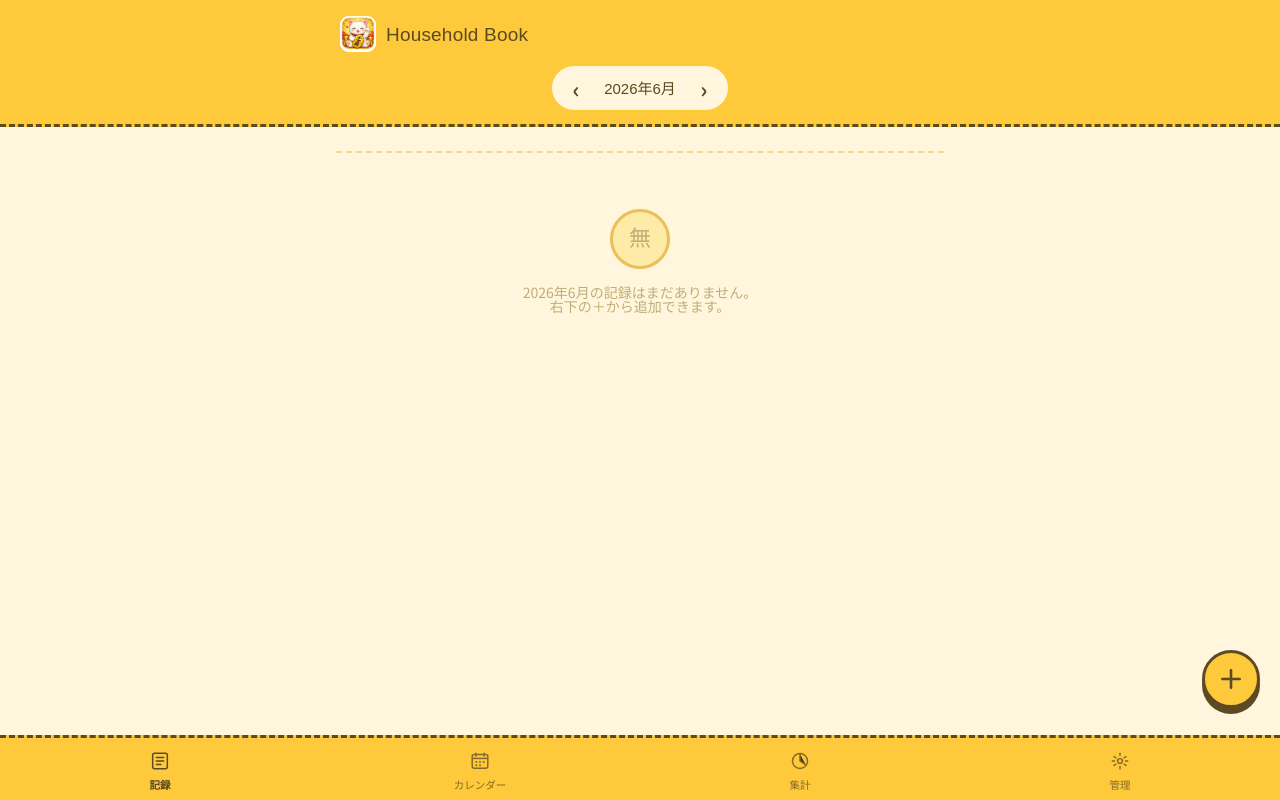
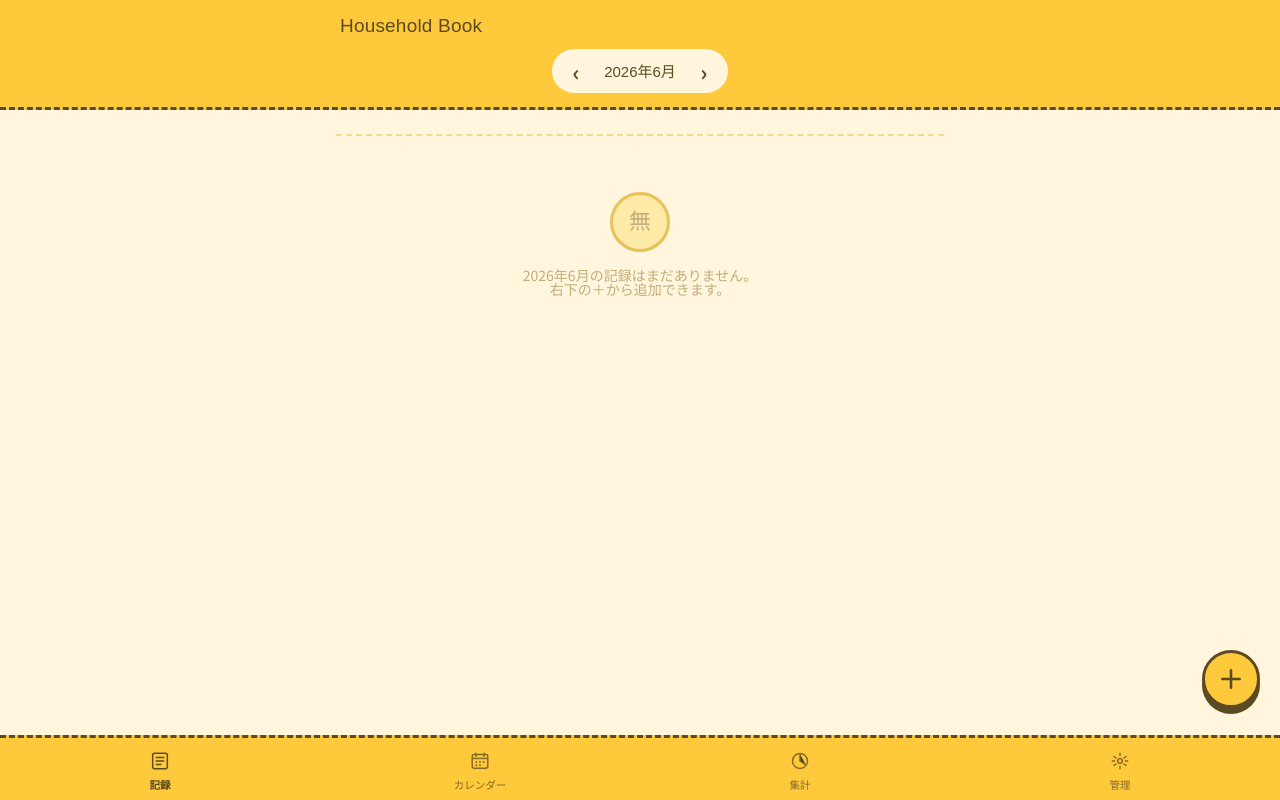
Before and after one commit to ashu-milk/Household_Book, a plain HTML site: page index.html in a window 1280 px wide. Drawn offline with Linux system fonts and the light colour scheme; a web font is replaced by a local one.

Commit message:
Add files via upload

```diff
--- a/index.html
+++ b/index.html
@@ -21,9 +21,6 @@
 <div class="scroll-area">
   <header class="app-header">
     <div class="header-inner">
-      <span class="brand-stamp" aria-hidden="true">
-        <img src="icons/header-icon-square@3x.png" alt="">
-      </span>
       <h1 class="brand-title">Household Book</h1>
     </div>
     <div class="header-month-nav" id="header-month-nav">
```
